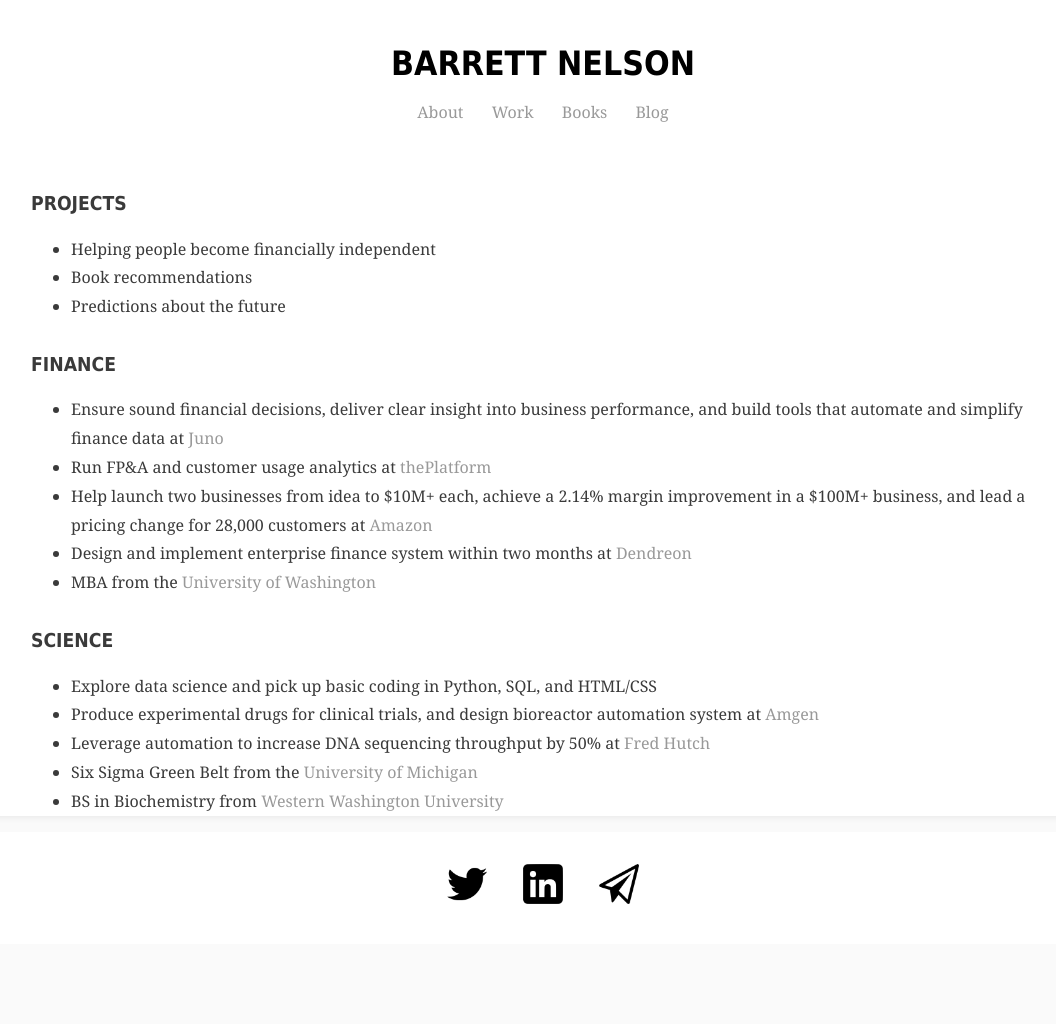
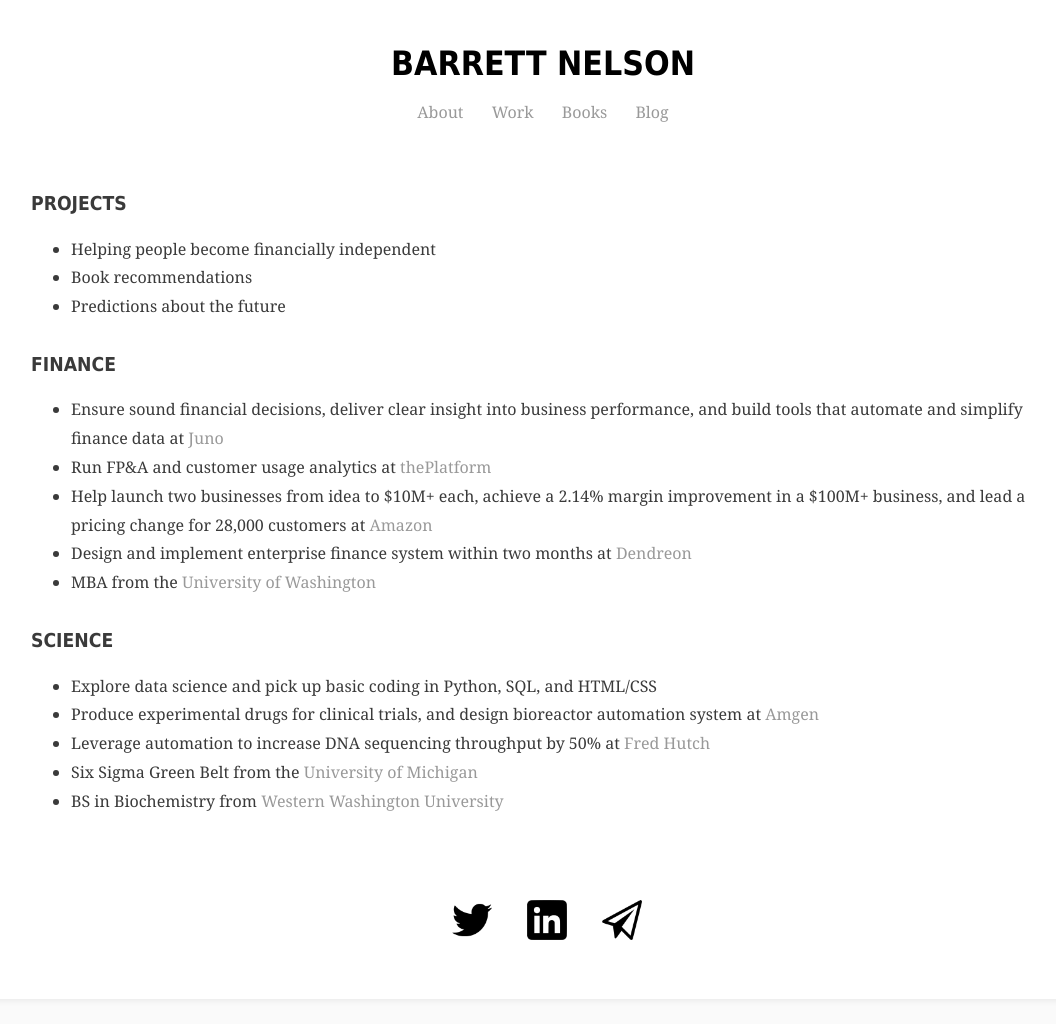
Before and after one commit to bstnel/bstnel.github.io, a Jekyll site: the page work/index.html, which Jekyll copies as it is, in a window 1280 px wide. Shown: the whole page, without its empty margins (97-1153 px from the left). Built offline with Jekyll 4.4.1, drawn with Linux system fonts in a browser that asks for light colours; before the commit the page ends 944 px from its top, so only the background shows below that.

Commit message:
Update index.html

```diff
--- a/work/index.html
+++ b/work/index.html
@@ -56,13 +56,14 @@
 		<li>BS in Biochemistry from <a href="https://www.wwu.edu/">Western Washington University</a></li>
 		</ul>
 	    </div>
-	</div>
-<footer>
-	        <ul class="footer">
+
+<h6>
+	        <ul>
 	        <li><a href="https://twitter.com/barstonel"><img src="../twitter-256-black.png"style="width:40px;height:40px;"></a></li>
 		<li><a href="https://www.linkedin.com/in/barrettnelson/"><img src="../linkedin-256-black.png"style="width:40px;height:40px;"></a></li>
 		<li><a href="mailto:bstnel@gmail.com"><img src="../email-256-black.png"style="width:40px;height:40px;"></a></li>
 		</ul>
-</footer>
+</h6>
+</div>
 </body>
 </html>
```
